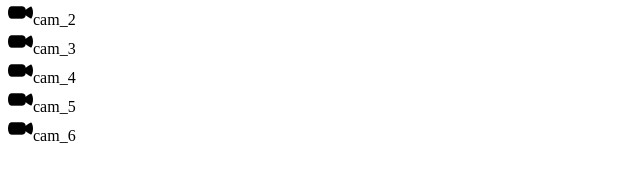
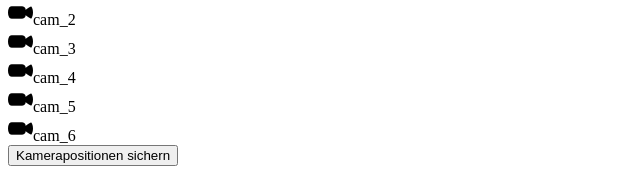
Before and after one commit to dreadkopp/vfv, a Django app: page /managecams/1/ in a window 1280 px wide. Shown: the part 825-999 px from the top of the page, without its empty margins (0-640 px from the left). Before the commit the page ends 968 px from the top, so only its background shows below. Run offline with Django 3.2, Linux system fonts and the light colour scheme; data comes from the database, SQL or seed files in the repository; both versions use the stored data as it was after the commit; some libraries are stand-ins or nearby versions.

Commit message:
finally understand json ;)

```diff
--- a/virtual_flat_viewer/flat/views.py
+++ b/virtual_flat_viewer/flat/views.py
@@ -6,6 +6,7 @@ from django_ajax.decorators import ajax
 from .models import flat
 
 import json
+import logging
 
 # Create your views here.
 
@@ -18,8 +19,16 @@ class ManageCamsView(DetailView):
 @ajax
 def setcamera(request):
 
-    #parse json to array , set new values to cams
+
     if request.user.is_authenticated:
-        return request.POST
+        #DEBUG
+        logger = logging.getLogger(__name__)
+        logger.error("cams:")
+        val = request.POST['cams']
+        val = json.loads(val)
+        for el in val:
+            string = "cam_id:" + str(el['id']) + "cam_pos_x:" + str(el['left']) + "cam_pos_y:" + str(el['top'])
+            logger.error(string)
+        return "Kamerapositionen gesichert"
     else:
-        return "not permitted"
+        return "Sie haben keine Erlaubnis dies zu tun. Um Änderungen vorzunehmen loggen Sie sich bitte zuerst ein."
--- a/virtual_flat_viewer/templates/web/pages/managecams.html
+++ b/virtual_flat_viewer/templates/web/pages/managecams.html
@@ -12,18 +12,11 @@
 {% for cam in flat.Kameras.all %}
   <div class="camera" id="{{ cam.id }}"><img src="{% static 'cam.png' %}"></img>{{ cam.Titel }}</div>
 {% endfor %}
+<button onclick=sendPositions()>Kamerapositionen sichern</button>
 <script>
   $( function() {
     $( ".camera" ).draggable();
   } );
-
-  var positions = $('.camera').map(function() {return $(this).position() }).get();
-  var cameraids = $('.camera').map(function() {return $(this).attr('id') }).get();
-
-  var exposepos = $('#expose').position();
-  var exposeheight = $('#expose').height();
-  var exposewidth = $('#expose').width();
-
 
 
   function getCookie(name) {
@@ -53,21 +46,31 @@
           }
       }
   });
-  var ajaxdata = { positions : positions, exposepos : exposepos, exposeheight : exposeheight, exposewidth : exposewidth }
 function sendPositions() {
 
+    var positions = $('.camera').map(function() {return $(this).position() }).get();
+    var cameraids = $('.camera').map(function() {return $(this).attr('id') }).get();
 
     for (var i=0; i < positions.length;i++) {
       positions[i]["id"] = cameraids[i];
     }
-    var request = [ positions, exposepos, [[$('#expose').width()], [$('#expose').height()]] ];
+
+    var senddata = {
+      'exposeY' : JSON.stringify($('#expose').position()['top']),
+      'exposeX' : JSON.stringify($('#expose').position()['left']),
+      'exposewidth' : JSON.stringify($('#expose').width()),
+      'exposeheight' : JSON.stringify($('#expose').height()),
+      'cams' : JSON.stringify(positions)
+    };
 
     $.ajax({
      type: "POST",
-   data: {data:request},
+     data: senddata,
      url: "{% url 'setcameraajax' %}",
      success: function(msg){
-     console.log(msg);
+       //alert(msg.content);
+       //DEBUG
+       console.log(msg.content);
      }
     });
   }
```
Also changed, not shown: virtual_flat_viewer/db.sqlite3. Lines whose indentation alone changed are shown as unchanged.
